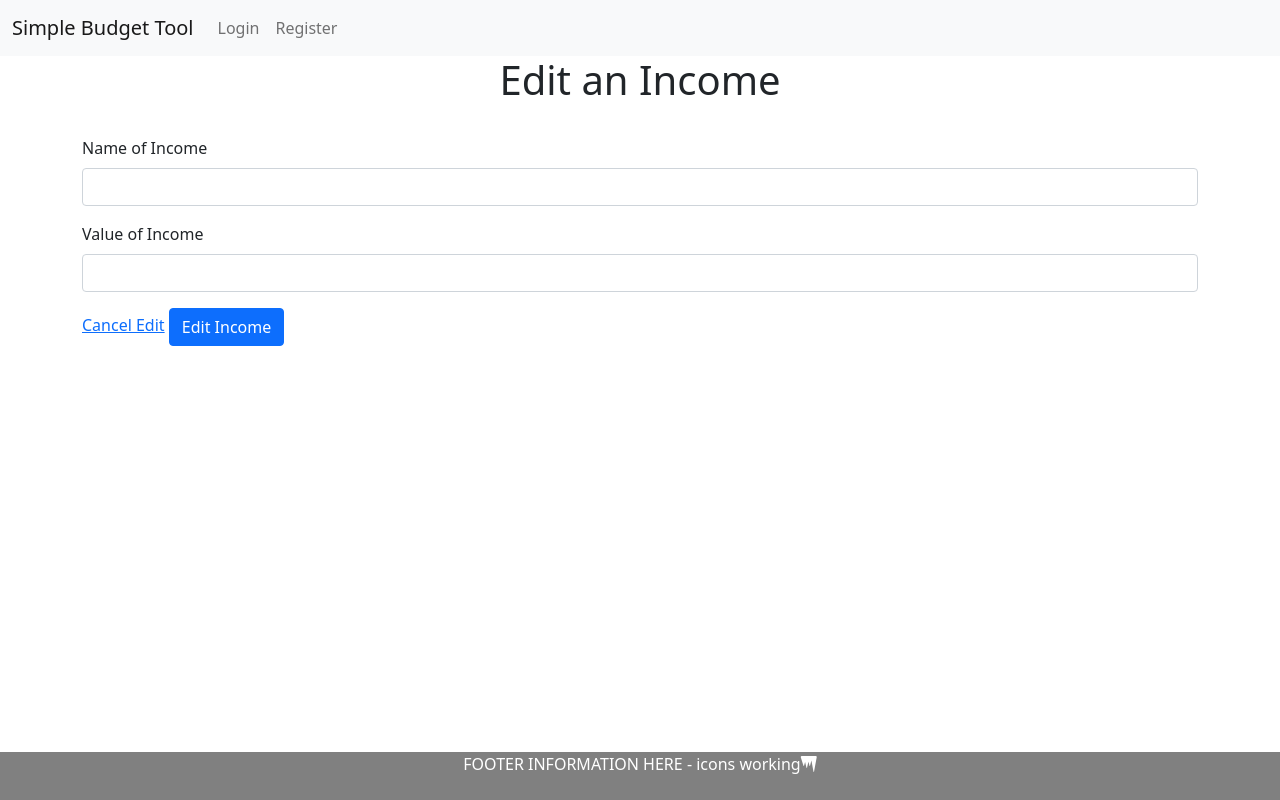
After one commit to KNFullStack/Milestone-Project-3, a Flask app: template templates/edit_income.html in a window 1280 px wide. The commit adds this page. Run offline with Flask 2, Linux system fonts and the light colour scheme; the template is opened without the code that fills it, so the values that code supplies are empty; some libraries are stand-ins or nearby versions.

Commit message:
edit income and edit outgoing buttons working, data pulled through to form - next to complete post method to update database

```diff
--- a/app.py
+++ b/app.py
@@ -177,9 +177,17 @@ def add_outgoing():
     return render_template("outgoing.html")
 
 
-@app.route("/edit")
-def edit():
-    xxx
+@app.route("/edit_income/<item_id>", methods=["GET","POST"])
+def edit_income(item_id):
+    item = mongo.db.income.find_one({"_id": ObjectId(item_id)})
+    return render_template("edit_income.html", item=item)
+
+
+@app.route("/edit_outgoing/<item_id>", methods=["GET","POST"])
+def edit_outgoing(item_id):
+    item = mongo.db.outgoings.find_one({"_id": ObjectId(item_id)})
+    return render_template("edit_outgoing.html", item=item)
+
 
 
 if __name__ == "__main__":
--- /dev/null
+++ b/templates/edit_income.html
@@ -0,0 +1,22 @@
+{% extends "base.html" %}
+{% block content %}
+<h1 class="text-center">Edit an Income</h1><Br>
+<div class="container">
+    <div class="row">
+        <div class="col">
+            <form method="POST" action="{{ url_for('edit_income', item_id=item._id) }}">
+                <div class="mb-3">
+                    <label for="name" class="form-label">Name of Income</label>
+                    <input type="text" class="form-control" id="name" name="name" value="{{ item.name }}" required>
+                </div>
+                <div class="mb-3">
+                    <label for="value" class="form-label">Value of Income</label>
+                    <input type="text" class="form-control" id="value" name="value" value="{{ item.value }}" required>
+                </div>
+                <a href="{{ url_for('dashboard') }}" class="btn-large">Cancel Edit</a>
+                <button type="submit" class="btn btn-primary">Edit Income</button>
+            </form>
+        </div>
+    </div>
+</div>
+{% endblock %}
```
Also changed, not shown: templates/dashboard.html (+6 -2 lines), templates/edit_outgoing.html (added, +22 -0 lines).
